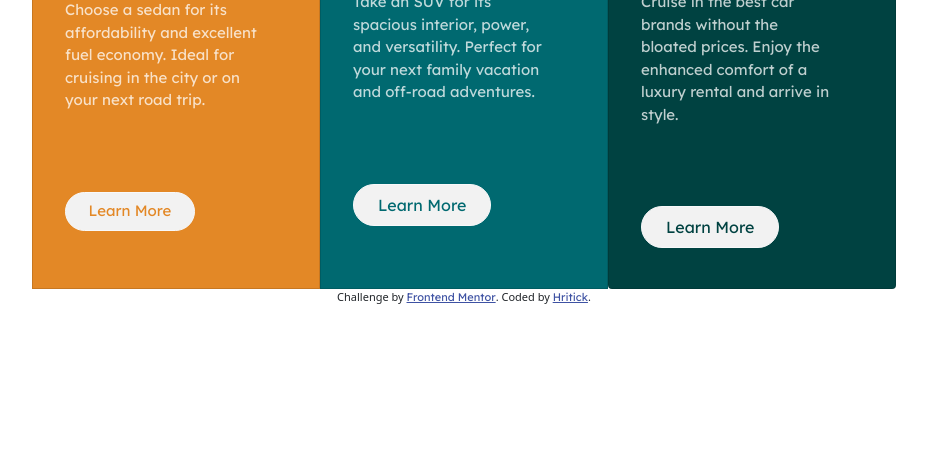
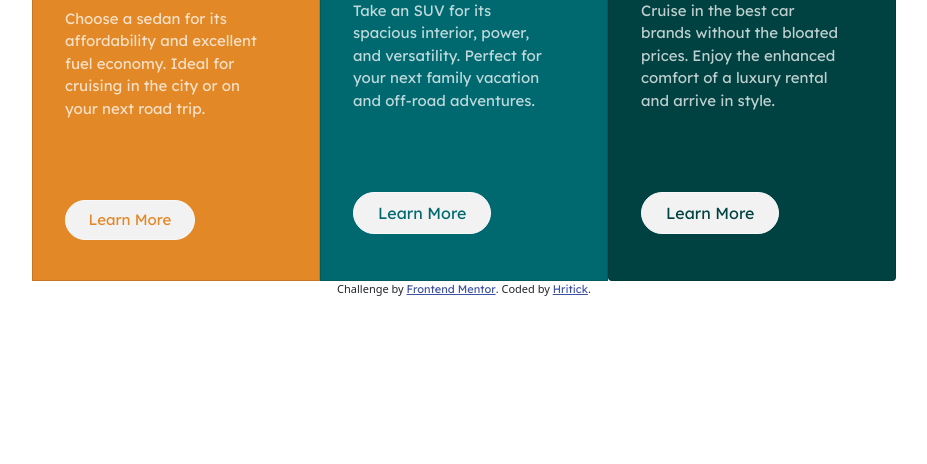
Before and after one commit to hrk-berserker27/Frontend-projects, a plain HTML site: page 3-column-preview-card.html in a window 1280 px wide. Shown: the part 336-800 px from the top of the page, without its empty margins (176-1103 px from the left). Drawn offline with nearby package versions, Linux system fonts and the light colour scheme.

Commit message:
Update 3-column-preview-card.html

```diff
--- a/3-column-preview-card.html
+++ b/3-column-preview-card.html
@@ -95,7 +95,7 @@
       }
       @media screen and (min-width: 700px) and (max-width: 1440px) {
         .custom {
-          padding: 0 1.7rem 4rem 0;
+          padding: 0 1.5rem 4rem 0;
         }
       }
     </style>
```
